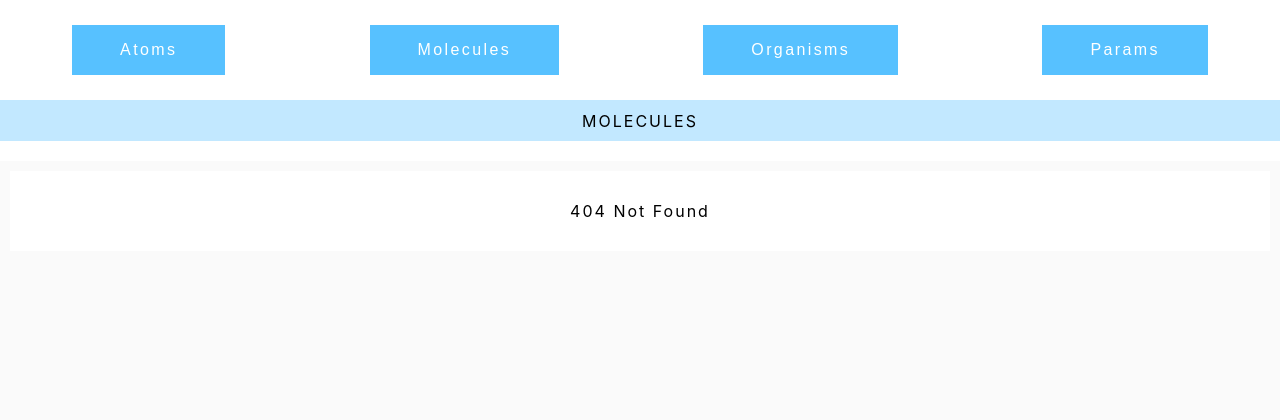
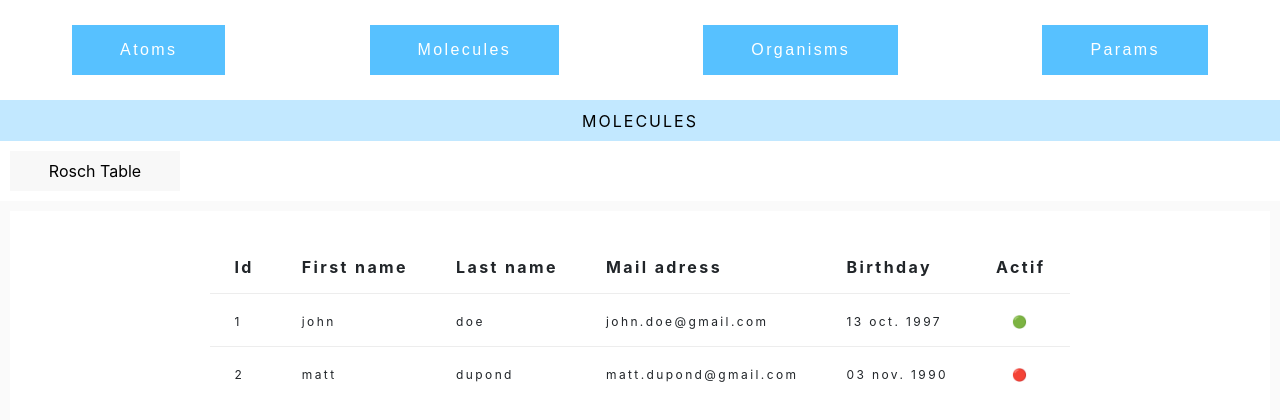
Before and after one commit to romainschipman/rosch, a React (Vite) app: page /molecules in a window 1280 px wide. Before the commit this address had no page. Shown: the top 420 px of the page. Built offline with nearby package versions, Linux system fonts and the light colour scheme.

Commit message:
edit table molecule

```diff
--- a/src/lib/components/atoms/rosch-text/rosch-text.tsx
+++ b/src/lib/components/atoms/rosch-text/rosch-text.tsx
@@ -13,7 +13,7 @@ export interface RoschTextProps extends RoschTextStyledProps {
   /**
    * The content to be rendered inside the text component.
    */
-    children: string
+    children: string | string[]
 }
 
 /**
--- a/src/lib/components/molecules/rosch-table/customs/rosch-cell/rosch-cell.tsx
+++ b/src/lib/components/molecules/rosch-table/customs/rosch-cell/rosch-cell.tsx
@@ -1,5 +1,5 @@
 import { ReactNode } from "react";
-import { RoschTableCellStyled } from "../../rosch-table-cell/rosch-table-cell.style";
+import { RoschTableCellStyled, RoschTableCellStyledProps } from "../../rosch-table-cell/rosch-table-cell.style";
 
 /**
  * Represents a customizable cell in the RoschTable component.
@@ -12,7 +12,7 @@ import { RoschTableCellStyled } from "../../rosch-table-cell/rosch-table-cell.st
  * @property {(element: T) => ReactNode | ReactNode[]} renderElement - A function that renders the content of the cell based on the field value or row data.
  * @property {T} [value] - The value associated with the field, passed to the `renderElement` function.
  */
-export interface RoschCellProps<T> {
+export interface RoschCellProps<T> extends RoschTableCellStyledProps {
     /**
      *  The field name representing the data column from the table's data.
      */
@@ -48,9 +48,9 @@ export interface RoschCellProps<T> {
  *    <button onClick={() => handleDelete(item.id)}>Delete {item.id}</button>
  *  )} /> <!-- Custom cell for actions, not linked to a specific field -->
  */
-const RoschCell = <T,>({ renderElement , value } : RoschCellProps<T>) => {
+const RoschCell = <T,>({ renderElement , value, ...styledProps} : RoschCellProps<T>) => {
     return(
-        <RoschTableCellStyled>
+        <RoschTableCellStyled {...styledProps}>
             {renderElement(value as T)}
         </RoschTableCellStyled>
     );
--- a/src/lib/components/molecules/rosch-table/customs/rosch-header/rosch-header.style.tsx
+++ b/src/lib/components/molecules/rosch-table/customs/rosch-header/rosch-header.style.tsx
@@ -6,6 +6,9 @@ export interface TableHeaderStyledProps {
 };
 
 const TableHeaderStyled = styled.thead<TableHeaderStyledProps>`
+    th {
+        text-align: left;
+    }
 `;
 
 export { TableHeaderStyled };
--- a/src/lib/components/molecules/rosch-table/rosch-table-cell/rosch-table-cell.style.tsx
+++ b/src/lib/components/molecules/rosch-table/rosch-table-cell/rosch-table-cell.style.tsx
@@ -1,11 +1,12 @@
 import styled from "styled-components";
 
 export interface RoschTableCellStyledProps {
-
+    textAlign?: "left" | "center" | "right";
 }
 
 const RoschTableCellStyled = styled.td<RoschTableCellStyledProps>`
     padding: 10px;
+    text-align: ${props => props.textAlign};
 `;
 
 export { RoschTableCellStyled };
--- a/src/lib/components/molecules/rosch-table/rosch-table.style.tsx
+++ b/src/lib/components/molecules/rosch-table/rosch-table.style.tsx
@@ -14,8 +14,7 @@ const RoschTableStyled = styled.table`
         border:0;
     }
     td, th {
-        min-width: 10rem;
-        padding: 1rem;
+        padding: 1rem 1.5rem;
     }
 `;
 
--- a/src/standalone/components/atoms/atoms.page.tsx
+++ b/src/standalone/components/atoms/atoms.page.tsx
@@ -1,9 +1,9 @@
 import { StandaloneWrapper } from "../wrapper/standalone-wrapper";
 import { ClockStandalone } from "./components/clock.atoms";
-import { RoschInput } from "../../..//lib";
 import { DateStandalone } from "./components/date.atoms";
 import { TextStandalone } from "./components/text.atoms";
 import { ButtonStandalone } from "./components/button.atoms";
+import {InputStandalone} from "./components/input.atoms";
 
 const AtomsPage = () => {
     const components = [{
@@ -17,7 +17,7 @@ const AtomsPage = () => {
     } , {
         id: "rosch-input",
         name: "Rosch Input",
-        component: <RoschInput id="rosch-text-standalone" label="username"/>
+        component: <InputStandalone />
     } , {
         id: "rosch-clock",
         name: "Rosch Clock",
--- a/src/standalone/components/atoms/components/button.atoms.tsx
+++ b/src/standalone/components/atoms/components/button.atoms.tsx
@@ -4,11 +4,27 @@ import { RoschButton } from "../../../../lib";
 const ButtonStandalone = () => {
     return (
         <>
-            <RoschButton id="rosch-button" radius="xxl" onClick={() => alert("Clicked")}>
-        Click Me
+            <RoschButton
+                id="rosch-button"
+                radius="xxl"
+                onClick={() => alert("Clicked")}
+            >
+                Click Me
             </RoschButton>
-            <RoschButton id="rosch-button" colorVariant="danger" onClick={() => alert("Clicked")}>
-        Cancel
+            <RoschButton
+                id="rosch-button"
+                colorVariant="primary"
+                disabled={true}
+                onClick={() => alert("Clicked")}
+            >
+                Validate
+            </RoschButton>
+            <RoschButton
+                id="rosch-button"
+                colorVariant="danger"
+                onClick={() => alert("Clicked")}
+            >
+                Cancel
             </RoschButton>
         </>
     );
--- a/src/standalone/components/atoms/components/input.atoms.tsx
+++ b/src/standalone/components/atoms/components/input.atoms.tsx
@@ -2,7 +2,11 @@ import { RoschInput } from "../../../../lib";
 
 const InputStandalone = () => {
     return (
-        <RoschInput id="rosch-input"  />
+        <>
+            <RoschInput id="rosch-input"  label="test" error="couldn't be empty" />
+            <RoschInput id="rosch-text-standalone" label="username" value="johndoe" disabled={true}/>
+            <RoschInput id="rosch-input"  label="password" type="password" value="zzz" />
+        </>
     );
 };
 
--- /dev/null
+++ b/src/standalone/components/molecules/components/table.molecules.tsx
@@ -0,0 +1,39 @@
+import { RoschDate, RoschTable, RoschText, RowData } from "../../../../lib";
+interface User extends RowData{
+    id: number;
+    firstName: string;
+    lastName: string;
+    email: string;
+    birthday: Date;
+    active: boolean;
+}
+const TableStandalone = () => {
+
+    const users : User[] = [
+        { id: 1, email: "john.doe@gmail.com", firstName: "john", lastName: "doe", birthday: new Date("1997-10-13"), active: true },
+        { id: 2, email: "matt.dupond@gmail.com", firstName: "matt", lastName: "dupond", birthday: new Date("1990-11-03"), active: false },
+    ];
+    return (
+        <>
+            <RoschTable data={users} id="rosch-table" columnsOrder={["id", "firstName", "lastName", "email", "birthday", "active"]} >
+                <RoschTable.Header columnNames={{
+                    id: "Id",
+                    firstName: "First name",
+                    lastName: "Last name",
+                    email: "Mail adress",
+                    birthday: "Birthday",
+                    active: "Actif"
+                }} />
+                <RoschTable.Cell <Date> field="birthday" renderElement={(birthday) => {
+                    return <RoschDate id="rosch-date" fontSize="sm" dateFormat="dd MMM yyyy" date={birthday} />;
+                }} />
+                <RoschTable.Cell <boolean> field="active" textAlign="center" renderElement={(isActive) => {
+                    return (
+                        <RoschText id="rosch-text-active" fontSize="sm">{ isActive ? "🟢": "🔴"} </RoschText>);
+                }} />
+            </RoschTable>
+        </>
+    );
+};
+
+export { TableStandalone };
--- a/src/standalone/components/molecules/molecules.page.tsx
+++ b/src/standalone/components/molecules/molecules.page.tsx
@@ -1,9 +1,16 @@
 import { StandaloneWrapper } from "../wrapper/standalone-wrapper";
+import { TableStandalone } from "./components/table.molecules";
 
 
 const MoleculesPage = () => {
+
+    const components = [{
+        id: "rosch-table",
+        name: "Rosch Table",
+        component: <TableStandalone />
+    }];
     return(
-        <StandaloneWrapper title="Molecules" components={[]}>
+        <StandaloneWrapper title="Molecules" components={components}>
         MOLE
         </StandaloneWrapper>
     );
```
